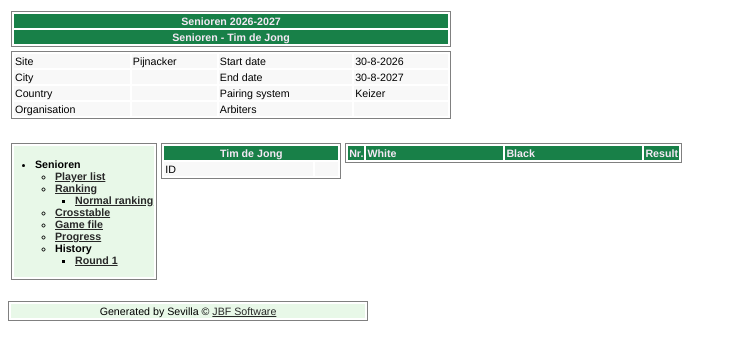
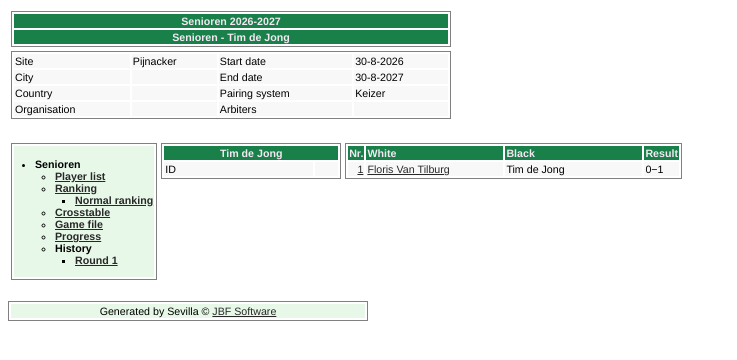
Before and after one commit to ScheveToren/schevetoren-site, a plain HTML site: page docs/2026-2027/Grp1-Pl22.html in a window 1280 px wide. Shown: the whole page, without its empty margins (0-737 px from the left). Drawn offline with Linux system fonts and the light colour scheme.

Commit message:
Update docs/2026-2027/Grp1-Pl22.html 2026-09-04 21:19:20

```diff
--- a/docs/2026-2027/Grp1-Pl22.html
+++ b/docs/2026-2027/Grp1-Pl22.html
@@ -1,5 +1,5 @@
 <!DOCTYPE html>
-<!-- Generated by Sevilla 18.3.2 (C) JBF Software 4-9-2026 17:12:53 -->
+<!-- Generated by Sevilla 18.3.2 (C) JBF Software 4-9-2026 21:18:58 -->
 <html xmlns="http://www.w3.org/1999/xhtml" xml:lang="en" lang="en">
 <head id="Header">
 <title>Tim de Jong</title>
@@ -99,6 +99,14 @@
 <td class="GM_Black">Black</td>
 <td class="GM_Result">Result</td>
 </tr>
+<tr class="GameListOddLine">
+<td style="text-align:right;"><a href="Grp1-Rd1.html">1</a></td>
+<td>
+<a href="Grp1-Pl20.html">Floris&nbsp;Van&nbsp;Tilburg</a>
+</td>
+<td>Tim&nbsp;de&nbsp;Jong</td>
+<td>0&minus;1</td>
+</tr>
 </table>
 </td>
 </tr></table>
```
